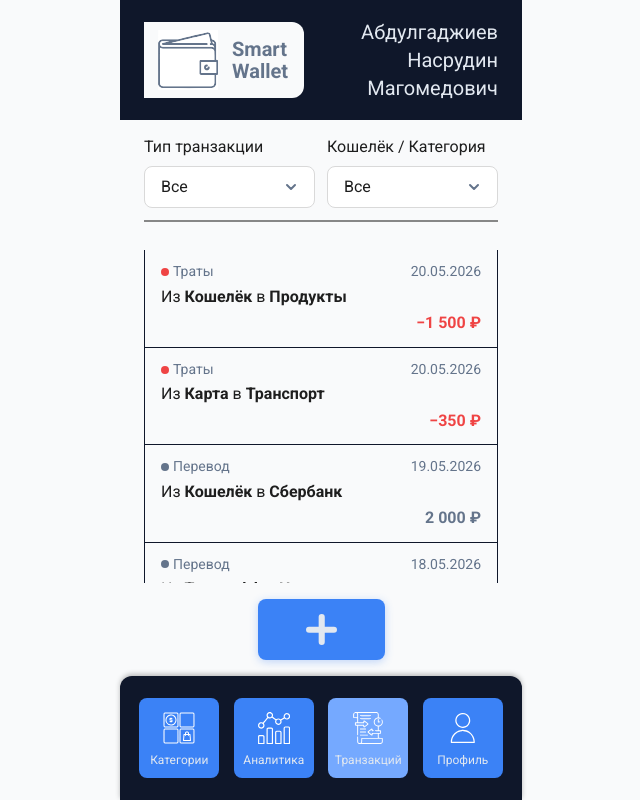
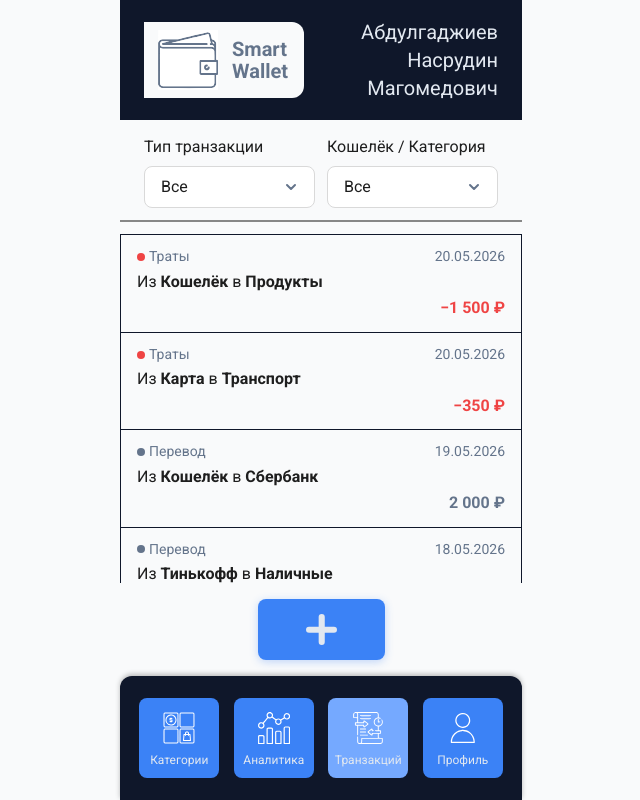
Before and after one commit to Pipotka/SmartWallet-Client, a React (Vite) app: page /transactions in a window 1280 px wide. Shown: the whole page, without its empty margins (319-959 px from the left). Built offline with nearby package versions, Linux system fonts and the light colour scheme.

Commit message:
Транзакции от края до края

```diff
--- a/src/features/transactions/components/TransactionCard.module.css
+++ b/src/features/transactions/components/TransactionCard.module.css
@@ -2,6 +2,10 @@
   position: relative;
   overflow: hidden;
   border-radius: 0;
+}
+
+.cardWrapper:first-child .card {
+  border-top: 1px solid var(--color-header);
 }
 
 .card {
--- a/src/pages/TransactionPage/TransactionPage.module.css
+++ b/src/pages/TransactionPage/TransactionPage.module.css
@@ -16,19 +16,21 @@
 }
 
 .listSeparator {
-  width: 100%;
+  width: calc(100% + 2 * var(--spacing-xl));
   height: 2px;
   background-color: var(--color-separator);
   border: none;
-  margin: var(--spacing-md) 0;
+  margin: var(--spacing-md) calc(-1 * var(--spacing-xl));
 }
 
 .scrollArea {
   flex: 1;
   min-height: 0;
   overflow-y: auto;
-  margin-top: var(--spacing-lg);
+  margin-top: 0;
   margin-bottom: var(--spacing-lg);
+  margin-left: calc(-1 * var(--spacing-xl));
+  margin-right: calc(-1 * var(--spacing-xl));
   scrollbar-width: thin;
   scrollbar-color: var(--color-neutral-400) transparent;
   -webkit-overflow-scrolling: touch;
```
